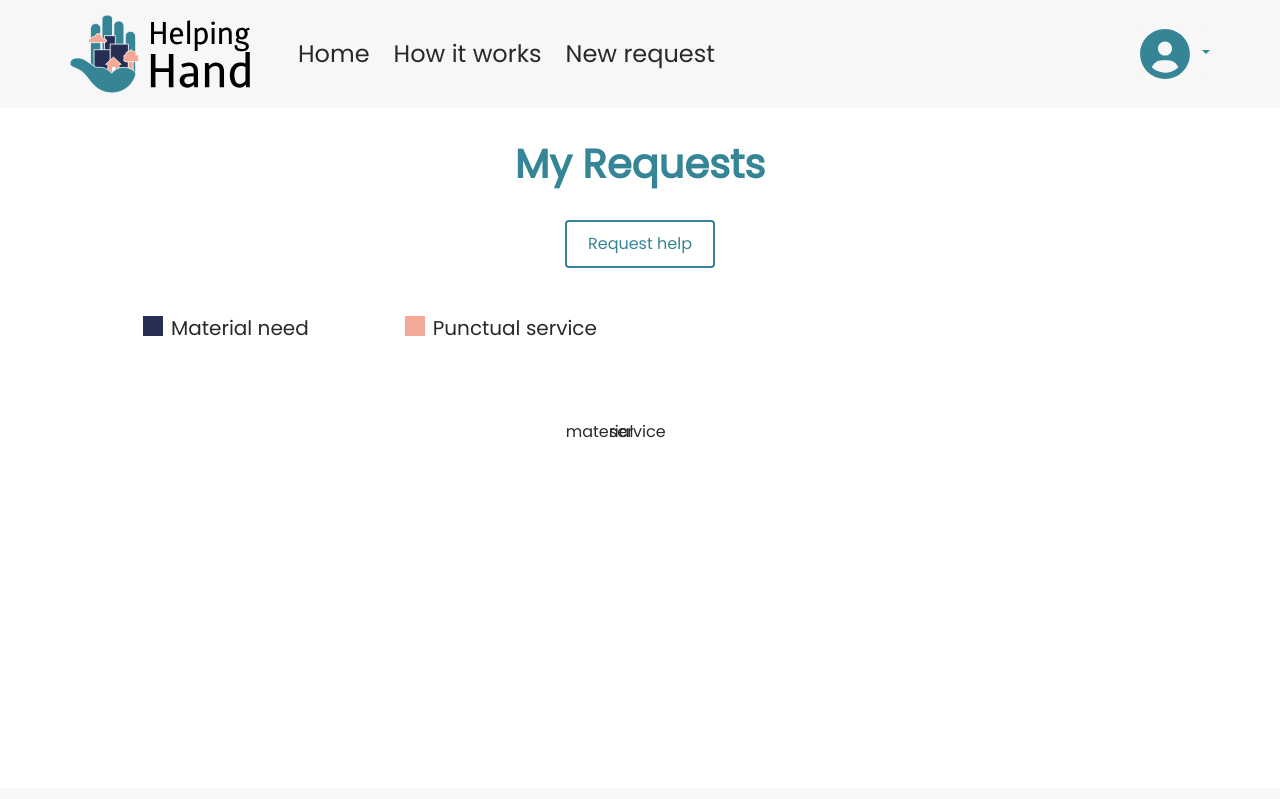
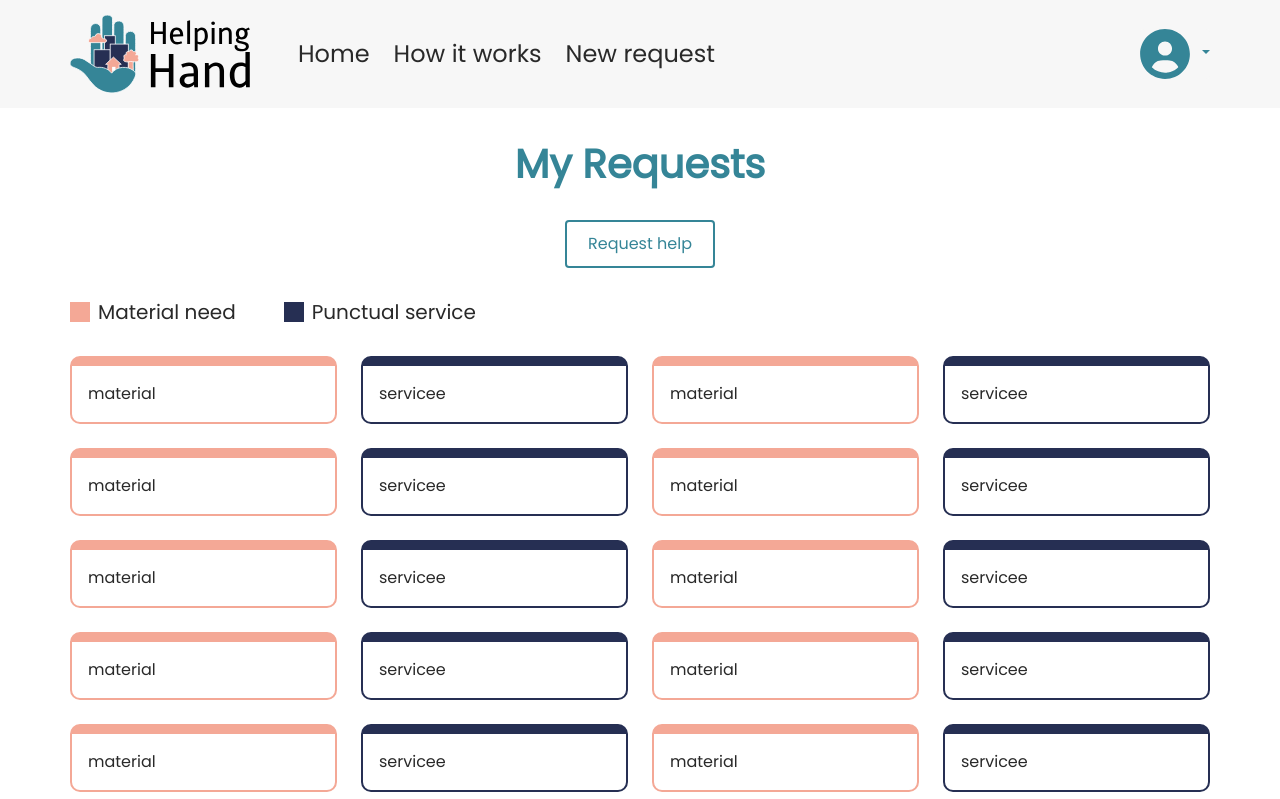
Before and after one commit to MathieuParadis/helping-hand, a React (Create React App) app: page /my-requests in a window 1280 px wide. Shown: the top 799 px of the page. Built offline with nearby package versions, Linux system fonts and the light colour scheme; what pigeon-maps would draw is missing.

Commit message:
Edited requests page

```diff
--- a/src/components/MaterialRequestCard.jsx
+++ b/src/components/MaterialRequestCard.jsx
@@ -1,9 +1,12 @@
 import React from 'react';
 
-const MaterialRequestCard = () => {
+// DATA IMPORTS
+import requests from '../data/Requests';
+
+const MaterialRequestCard = ({request}) => {
   return (
-    <div className="request-card material-request-card">
-      <div className="card-content d-flex flex-column">
+    <div className="request-card">
+      <div className="card-content material-request-card d-flex flex-column p-3">
         material
       </div>
     </div>
--- a/src/components/ServiceRequestCard.jsx
+++ b/src/components/ServiceRequestCard.jsx
@@ -2,9 +2,9 @@ import React from 'react';
 
 const ServiceRequestCard = () => {
   return (
-    <div className="request-card service-request-card">
-      <div className="card-content d-flex flex-column">
-        service
+    <div className="request-card">
+      <div className="card-content service-request-card d-flex flex-column p-3">
+        servicee
       </div>
     </div>
   );
--- a/src/data/Requests.jsx
+++ b/src/data/Requests.jsx
@@ -1,5 +1,347 @@
 const requests = [
   {
+    request: {
+      title: "In need of 2 blankets",
+      type: "material",
+      description: "I would like to get 2 old blankets to use as a bed for my dogs",
+      location: "Boulder",
+      position: {
+        lat: 40.00,
+        lgn: -105.35,
+      },
+    },
+    requester: {
+      first_name: "Cony",
+      last_name: "Chan",
+    }
+  },
+  {
+    request: {
+      title: "Need help to vacuum clean my car",
+      type: "service",
+      description: "I would like someone to help to clean the insde of my car",
+      location: "Boulder",
+      position: {
+        lat: 39.95,
+        lgn: -105.24,
+      },
+    },
+    requester: {
+      first_name: "Martin",
+      last_name: "Cooper",
+    }
+  },
+  {
+    request: {
+      title: "In need of 2 blankets",
+      type: "material",
+      description: "I would like to get 2 old blankets to use as a bed for my dogs",
+      location: "Boulder",
+      position: {
+        lat: 40.00,
+        lgn: -105.35,
+      },
+    },
+    requester: {
+      first_name: "Cony",
+      last_name: "Chan",
+    }
+  },
+  {
+    request: {
+      title: "Need help to vacuum clean my car",
+      type: "service",
+      description: "I would like someone to help to clean the insde of my car",
+      location: "Boulder",
+      position: {
+        lat: 39.95,
+        lgn: -105.24,
+      },
+    },
+    requester: {
+      first_name: "Martin",
+      last_name: "Cooper",
+    }
+  },  {
+    request: {
+      title: "In need of 2 blankets",
+      type: "material",
+      description: "I would like to get 2 old blankets to use as a bed for my dogs",
+      location: "Boulder",
+      position: {
+        lat: 40.00,
+        lgn: -105.35,
+      },
+    },
+    requester: {
+      first_name: "Cony",
+      last_name: "Chan",
+    }
+  },
+  {
+    request: {
+      title: "Need help to vacuum clean my car",
+      type: "service",
+      description: "I would like someone to help to clean the insde of my car",
+      location: "Boulder",
+      position: {
+        lat: 39.95,
+        lgn: -105.24,
+      },
+    },
+    requester: {
+      first_name: "Martin",
+      last_name: "Cooper",
+    }
+  },  {
+    request: {
+      title: "In need of 2 blankets",
+      type: "material",
+      description: "I would like to get 2 old blankets to use as a bed for my dogs",
+      location: "Boulder",
+      position: {
+        lat: 40.00,
+        lgn: -105.35,
+      },
+    },
+    requester: {
+      first_name: "Cony",
+      last_name: "Chan",
+    }
+  },
+  {
+    request: {
+      title: "Need help to vacuum clean my car",
+      type: "service",
+      description: "I would like someone to help to clean the insde of my car",
+      location: "Boulder",
+      position: {
+        lat: 39.95,
+        lgn: -105.24,
+      },
+    },
+    requester: {
+      first_name: "Martin",
+      last_name: "Cooper",
+    }
+  },  {
+    request: {
+      title: "In need of 2 blankets",
+      type: "material",
+      description: "I would like to get 2 old blankets to use as a bed for my dogs",
+      location: "Boulder",
+      position: {
+        lat: 40.00,
+        lgn: -105.35,
+      },
+    },
+    requester: {
+      first_name: "Cony",
+      last_name: "Chan",
+    }
+  },
+  {
+    request: {
+      title: "Need help to vacuum clean my car",
+      type: "service",
+      description: "I would like someone to help to clean the insde of my car",
+      location: "Boulder",
+      position: {
+        lat: 39.95,
+        lgn: -105.24,
+      },
+    },
+    requester: {
+      first_name: "Martin",
+      last_name: "Cooper",
+    }
+  },  {
+    request: {
+      title: "In need of 2 blankets",
+      type: "material",
+      description: "I would like to get 2 old blankets to use as a bed for my dogs",
+      location: "Boulder",
+      position: {
+        lat: 40.00,
+        lgn: -105.35,
+      },
+    },
+    requester: {
+      first_name: "Cony",
+      last_name: "Chan",
+    }
+  },
+  {
+    request: {
+      title: "Need help to vacuum clean my car",
+      type: "service",
+      description: "I would like someone to help to clean the insde of my car",
+      location: "Boulder",
+      position: {
+        lat: 39.95,
+        lgn: -105.24,
+      },
+    },
+    requester: {
+      first_name: "Martin",
+      last_name: "Cooper",
+    }
+  },  {
+    request: {
+      title: "In need of 2 blankets",
+      type: "material",
+      description: "I would like to get 2 old blankets to use as a bed for my dogs",
+      location: "Boulder",
+      position: {
+        lat: 40.00,
+        lgn: -105.35,
+      },
+    },
+    requester: {
+      first_name: "Cony",
+      last_name: "Chan",
+    }
+  },
+  {
+    request: {
+      title: "Need help to vacuum clean my car",
+      type: "service",
+      description: "I would like someone to help to clean the insde of my car",
+      location: "Boulder",
+      position: {
+        lat: 39.95,
+        lgn: -105.24,
+      },
+    },
+    requester: {
+      first_name: "Martin",
+      last_name: "Cooper",
+    }
+  },  {
+    request: {
+      title: "In need of 2 blankets",
+      type: "material",
+      description: "I would like to get 2 old blankets to use as a bed for my dogs",
+      location: "Boulder",
+      position: {
+        lat: 40.00,
+        lgn: -105.35,
+      },
+    },
+    requester: {
+      first_name: "Cony",
+      last_name: "Chan",
+    }
+  },
+  {
+    request: {
+      title: "Need help to vacuum clean my car",
+      type: "service",
+      description: "I would like someone to help to clean the insde of my car",
+      location: "Boulder",
+      position: {
+        lat: 39.95,
+        lgn: -105.24,
+      },
+    },
+    requester: {
+      first_name: "Martin",
+      last_name: "Cooper",
+    }
+  },  {
+    request: {
+      title: "In need of 2 blankets",
+      type: "material",
+      description: "I would like to get 2 old blankets to use as a bed for my dogs",
+      location: "Boulder",
+      position: {
+        lat: 40.00,
+        lgn: -105.35,
+      },
+    },
+    requester: {
+      first_name: "Cony",
+      last_name: "Chan",
+    }
+  },
+  {
+    request: {
+      title: "Need help to vacuum clean my car",
+      type: "service",
+      description: "I would like someone to help to clean the insde of my car",
+      location: "Boulder",
+      position: {
+        lat: 39.95,
+        lgn: -105.24,
+      },
+    },
+    requester: {
+      first_name: "Martin",
+      last_name: "Cooper",
+    }
+  },  {
+    request: {
+      title: "In need of 2 blankets",
+      type: "material",
+      description: "I would like to get 2 old blankets to use as a bed for my dogs",
+      location: "Boulder",
+      position: {
+        lat: 40.00,
+        lgn: -105.35,
+      },
+    },
+    requester: {
+      first_name: "Cony",
+      last_name: "Chan",
+    }
+  },
+  {
+    request: {
+      title: "Need help to vacuum clean my car",
+      type: "service",
+      description: "I would like someone to help to clean the insde of my car",
+      location: "Boulder",
+      position: {
+        lat: 39.95,
+        lgn: -105.24,
+      },
+    },
+    requester: {
+      first_name: "Martin",
+      last_name: "Cooper",
+    }
+  },  {
+    request: {
+      title: "In need of 2 blankets",
+      type: "material",
+      description: "I would like to get 2 old blankets to use as a bed for my dogs",
+      location: "Boulder",
+      position: {
+        lat: 40.00,
+        lgn: -105.35,
+      },
+    },
+    requester: {
+      first_name: "Cony",
+      last_name: "Chan",
+    }
+  },
+  {
+    request: {
+      title: "Need help to vacuum clean my car",
+      type: "service",
+      description: "I would like someone to help to clean the insde of my car",
+      location: "Boulder",
+      position: {
+        lat: 39.95,
+        lgn: -105.24,
+      },
+    },
+    requester: {
+      first_name: "Martin",
+      last_name: "Cooper",
+    }
+  },  {
     request: {
       title: "In need of 2 blankets",
       type: "material",
--- a/src/pages/Home.jsx
+++ b/src/pages/Home.jsx
@@ -17,6 +17,8 @@ const Home = () => {
 
   return (
     <div className="home">
+
+      {/* hero section */}
       <div className="hero-section">
         <div className="bg-picture"></div>
         <div className="hero-content d-flex flex-column justify-content-center align-items-center justify-content-md-start align-items-md-start">
@@ -29,6 +31,7 @@ const Home = () => {
         </div>
       </div>
 
+      {/* rules section */}
       <div className="rules-section">
         <div className="colored-bg d-flex flex-column justify-content-center align-items-center m-0 py-4">
           <h1 className="text-white text-center fw-bold">How it works</h1>
@@ -45,7 +48,8 @@ const Home = () => {
         </div>
       </div>
 
-      <div className="testimonials-section row row-cols-1 row-cols-md-2 row-cols-lg-3 g-4 py-4">
+      {/* testimonials section */}
+      <div className="row row-cols-1 row-cols-md-2 row-cols-lg-3 g-4 py-4">
         {
           testimonials.map((testimony) => {
             return (
--- a/src/pages/Requests.jsx
+++ b/src/pages/Requests.jsx
@@ -18,17 +18,21 @@ const Requests = () => {
   }, []);
 
   return (
-    <div className="requests bg2 margin-mobile">
+    <div className="requests">
       <div class="container d-flex justify-content-center">
-        <div class="box border-radius-5 d-flex flex-column align-items-center p-3 my-3">
+        <div class="d-flex flex-column align-items-center my-3 py-3">
           <h1 className="text-primary text-center fw-bold pb-3 pb-md-4">My Requests</h1>
-          <button className="profile-button btn button-w150 button-outline-primary" id="signup-btn" onClick={(e) => openNewRequestModal()}>Request help</button>
-          <div className="caption d-flex align-self-start my-5">
-            <span className="me-2" id="material"></span><p className="pe-5 h5">Material need</p>
-            <span className="ms-5 me-2" id="service"></span><p className="h5">Punctual service</p>
+          <button className="btn button-w150 button-outline-primary" id="signup-btn" onClick={(e) => openNewRequestModal()}>Request help</button>
+          <div className="caption d-flex flex-column flex-md-row align-self-start my-4">
+            <div className="d-flex align-items-center my-2 pe-md-5">
+              <span className="me-2" id="material"></span><p className="h5 m-0">Material need</p>
+            </div>
+            <div className="d-flex align-items-center my-2">
+              <span className="me-2" id="service"></span><p className="h5 m-0">Punctual service</p>
+            </div>
           </div>
 
-          <div className="row row-cols-1 row-cols-md-2 row-cols-lg-4 g-4 py-4">
+          <div className="row row-cols-1 row-cols-md-2 row-cols-lg-3 row-cols-xl-4 g-4">
             {
               requests.map((request) => {
                 return (
@@ -37,7 +41,6 @@ const Requests = () => {
               })
             }
           </div>
-
         </div>
       </div>
     </div>
--- a/src/styles/components/_requestCard.scss
+++ b/src/styles/components/_requestCard.scss
@@ -1,3 +1,51 @@
-// .request-card {
+.request-card {
+  .card-content {
+    position: relative;
+    height: 100%;
+    width: 100%;
+    overflow: hidden;
 
-// }
+    .card-top {
+      height: 150px;
+      position: relative;
+
+      .card-pattern {
+        width: 100%;
+        height: 100%;
+        object-fit: cover;
+        border-bottom: 2px solid var(--sec-color);
+      }
+
+      .picture {
+        width: 180px;
+        position: absolute;
+        top: 100%;
+        left: 50%;
+        transform: translate(-50%, -50%);
+        border: 2px solid var(--sec-color);
+        border-radius: 50%;
+      }
+    }
+
+    .card-bottom {
+      padding: 6em 1em 1em 1em;
+      width: 100%;
+
+      p {
+        line-height: 1.6em;
+      }
+    }
+  }
+}
+
+.material-request-card {
+  border: 2px solid var(--third-color);
+  border-top: 10px solid var(--third-color);
+  border-radius: 10px;
+}
+
+.service-request-card {
+  border: 2px solid var(--sec-color);
+  border-top: 10px solid var(--sec-color);
+  border-radius: 10px;
+}
--- a/src/styles/pages/_home.scss
+++ b/src/styles/pages/_home.scss
@@ -103,8 +103,4 @@
       }
     }
   }
-
-  .testimonials-section {
-    position: relative;
-  }
 }
--- a/src/styles/pages/_requests.scss
+++ b/src/styles/pages/_requests.scss
@@ -3,39 +3,23 @@
     min-height: 85vh;
     width: 100%;
 
-    .box {
-      background-color: var(--basic-color-white);
-      overflow: hidden;
-
-      @include mobile {
-        width: 100%;
-      }
-
-      @include tablet_and_large-screen {
-        width: 90%;
-        min-height: 500px;
-      }
-
-      @include very_large-screen {
-        width: 90%;
-        min-height: 585px;
-      }
-
-      .caption {
+    .caption {
         span#material {
           content: "";
+          display: block;
+          height: 20px;
+          width: 20px;
+          background: var(--third-color);
+        }
+
+        span#service {
+          content: "";
+          display: block;
           height: 20px;
           width: 20px;
           background: var(--sec-color);
         }
+      }
 
-        span#service {
-          content: "";
-          height: 20px;
-          width: 20px;
-          background: var(--third-color);
-        }
-      }
-    }
   }
 }
```
